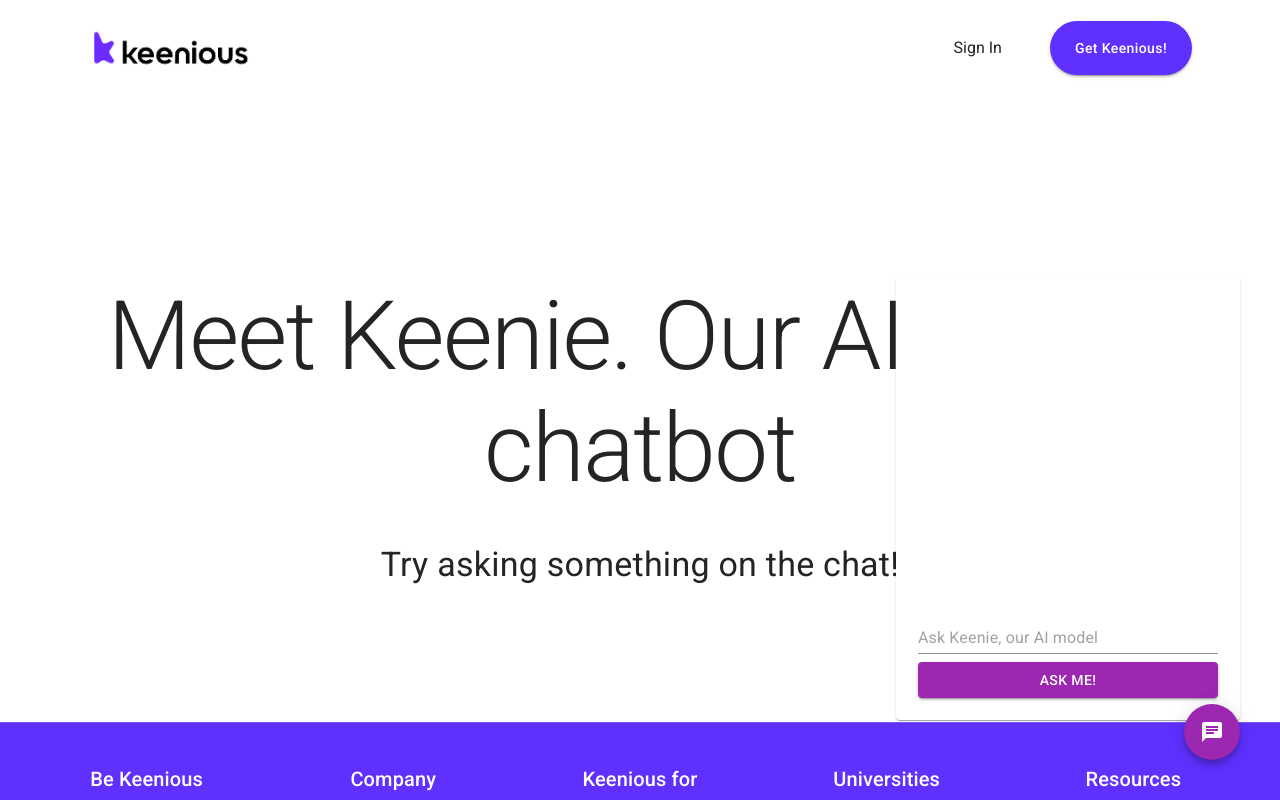
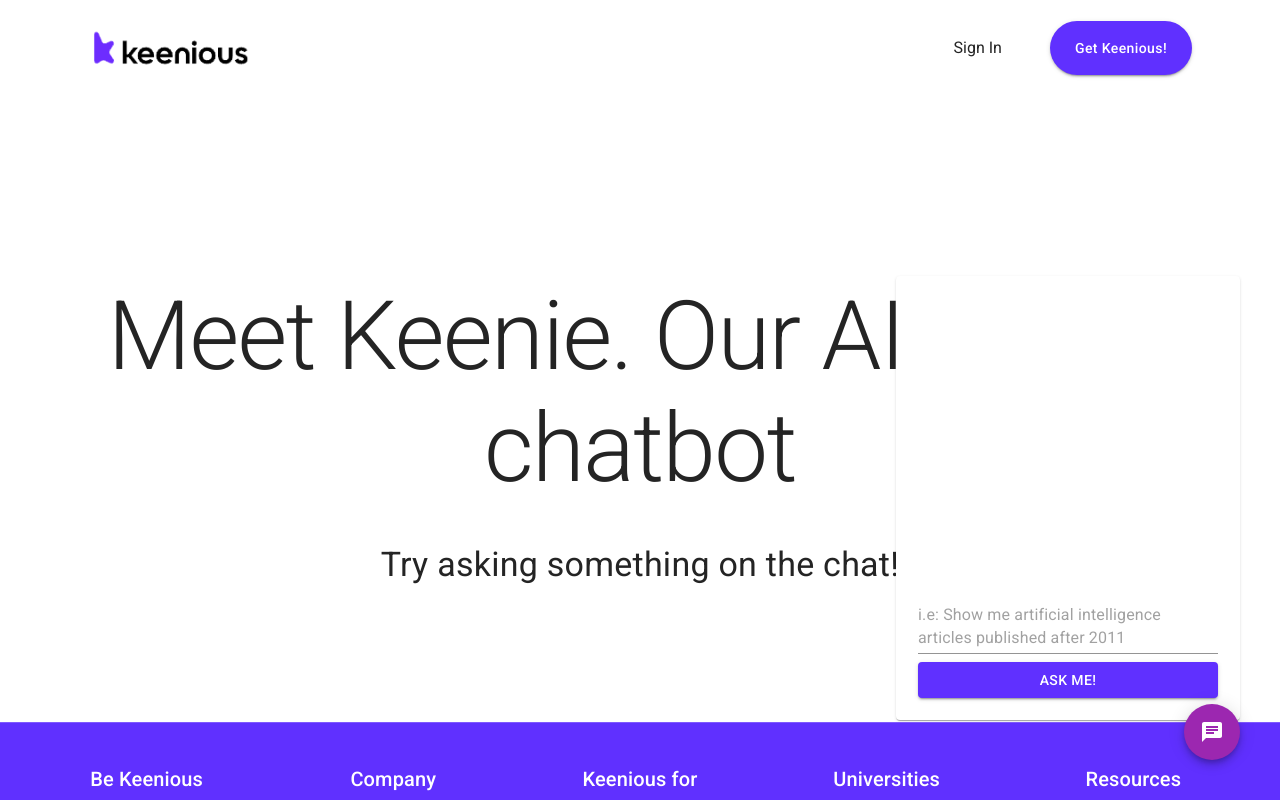
Before and after one commit to Rodjxc/keenious-chatbot, a React (Vite) app: page / in a window 1280 px wide. Both pictures are taken after a click on the button "chat". Shown: the top 800 px of the page. Built offline with nearby package versions, Linux system fonts and the light colour scheme.

Commit message:
refactor(style): match color on chat button and improved UX for user input

```diff
--- a/src/components/ChatWindow.tsx
+++ b/src/components/ChatWindow.tsx
@@ -100,12 +100,16 @@
 			<TextField
 				fullWidth
 				variant="standard"
-				placeholder="Ask Keenie, our AI model"
+				placeholder="i.e: Show me artificial intelligence articles published after 2011"
 				value={userInput}
 				onChange={(e) => setUserInput(e.target.value)}
 				onKeyDown={(e) => e.key === "Enter" && handleSendMessage()}
 				disabled={loading}
+				multiline
+				minRows={2}
+				maxRows={3}
 			/>
+
 			<ChatbotButton onClick={handleSendMessage} loading={loading} />
 		</Paper>
 	);
--- a/src/components/buttons/ChatbotButton.tsx
+++ b/src/components/buttons/ChatbotButton.tsx
@@ -1,4 +1,4 @@
-import { Button } from "@mui/material";
+import { Button, CircularProgress } from "@mui/material";
 import type { ChatbotButtonProps } from "../../types";
 
 export const ChatbotButton: React.FC<ChatbotButtonProps> = ({
@@ -8,12 +8,21 @@
 	return (
 		<Button
 			variant="contained"
-			color="secondary"
 			onClick={onClick}
 			disabled={loading}
-			sx={{ marginTop: "8px" }}
+			sx={{ marginTop: "8px", backgroundColor: "#6030FF" }}
 		>
-			{loading ? "Hold tight, I'm looking for it" : "Ask me!"}
+			{loading ? (
+				<>
+					<CircularProgress
+						size={20}
+						sx={{ color: "white", marginRight: "8px" }}
+					/>
+					I'm looking for it...
+				</>
+			) : (
+				"Ask me!"
+			)}
 		</Button>
 	);
 };
```
